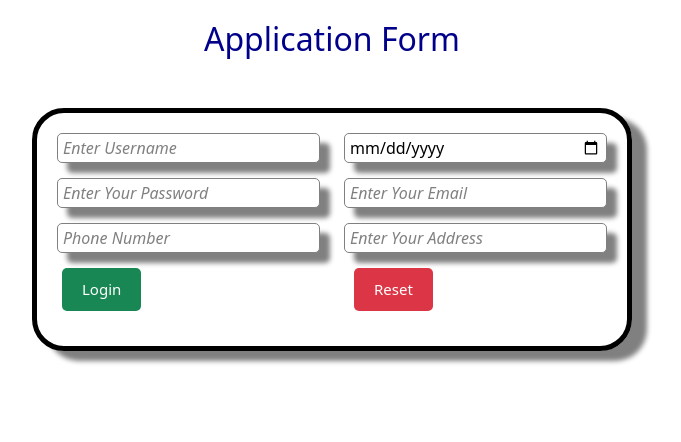
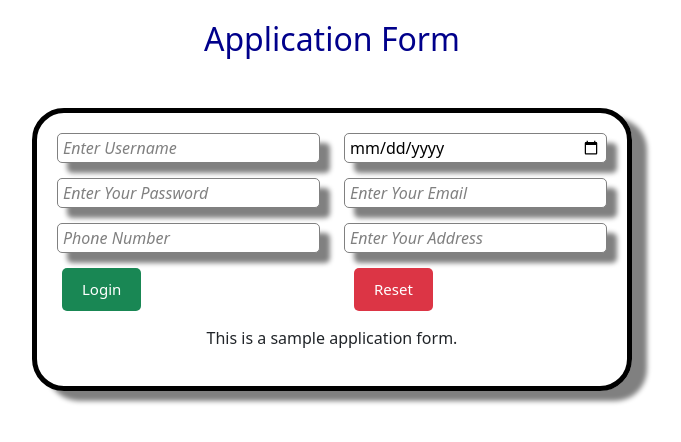
Before and after one commit to vikystudy34/First-Fruntend-Project, a React (Vite) app in the folder Project-1/: page / in a window 1280 px wide. Shown: the top 442 px of the page, without its empty margins (308-989 px from the left). Built offline with nearby package versions, Linux system fonts and the light colour scheme.

Commit message:
Update frontend

```diff
--- a/Project-1/src/App.jsx
+++ b/Project-1/src/App.jsx
@@ -39,7 +39,11 @@ function App() {
       <button type="button" class="btn btn-danger button">Reset</button>
     </div>
   </div>
+
+  <p>This is a sample application form.</p>
     </div>
+
+
 
   </center>
 }
```
